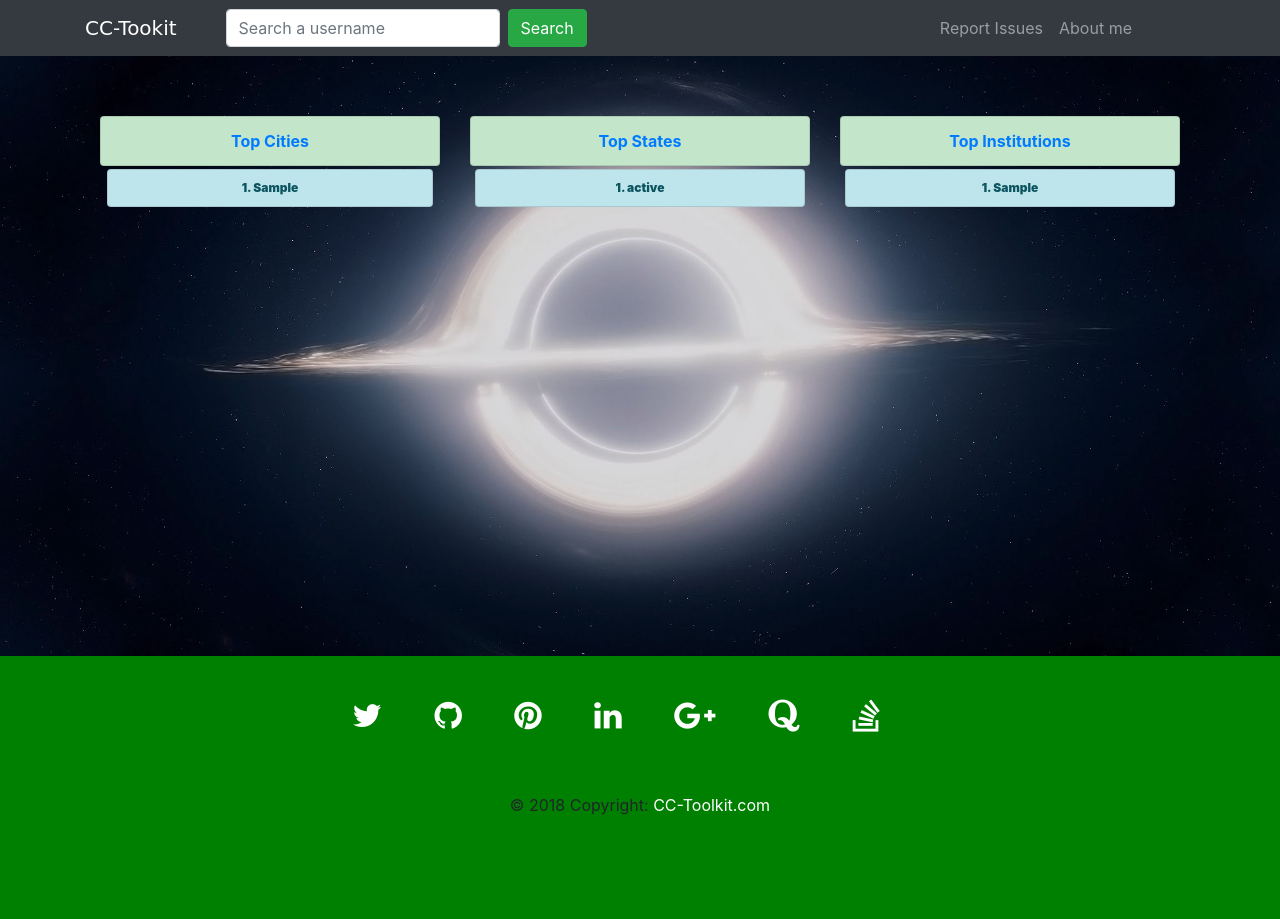
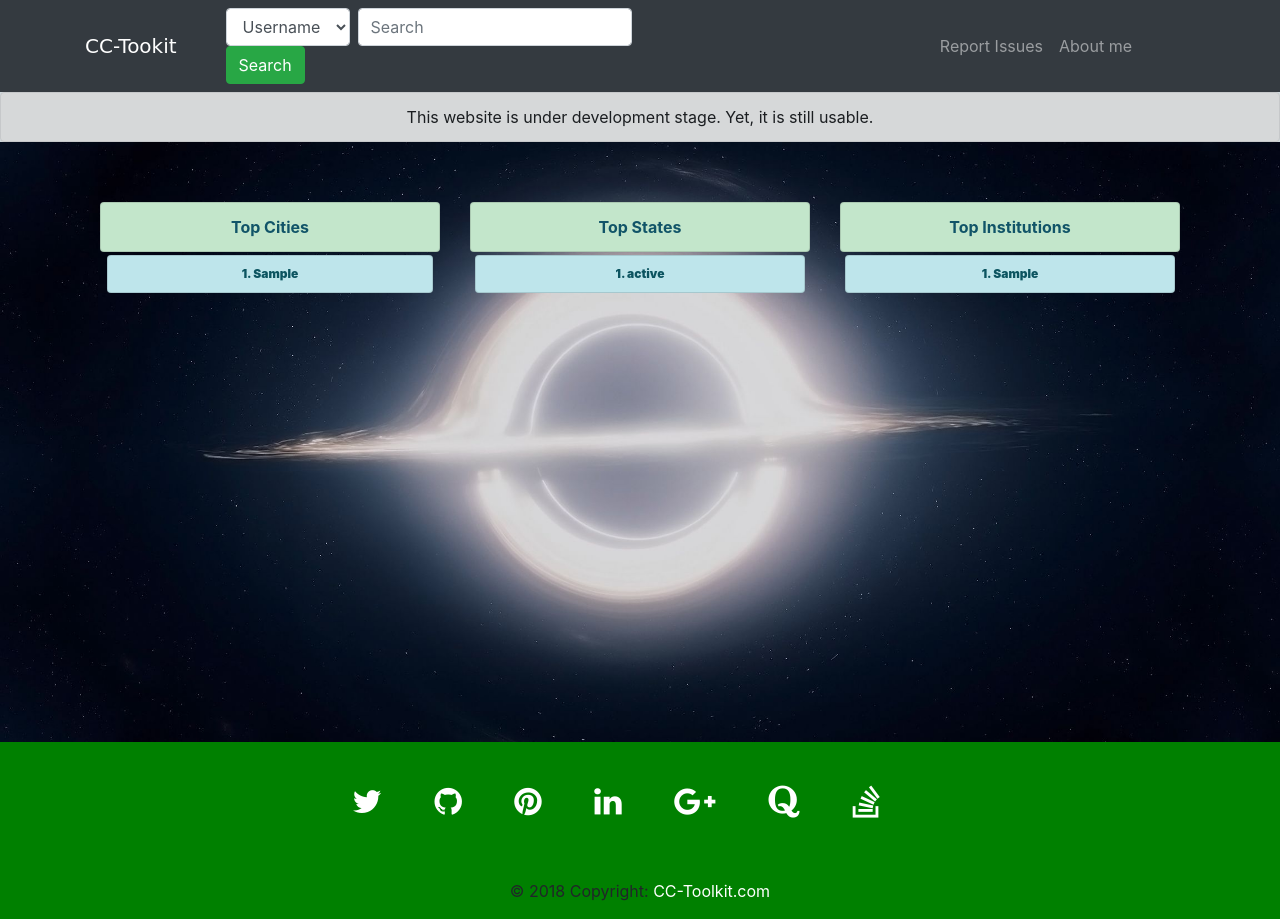
Before and after one commit to moh1tnegi/codechef-toolkit, a Django app: page / in a window 1280 px wide. Before the commit the page ends 815 px from the top, so only its background shows below. Run offline with Django 3.2, Linux system fonts and the light colour scheme; tables that the repository leaves empty hold one stand-in row (values such as "Sample post"); some libraries are stand-ins or nearby versions; some web fonts are replaced.

Commit message:
minor updates

```diff
--- a/_django/codechef/templates/codechef/base.html
+++ b/_django/codechef/templates/codechef/base.html
@@ -45,7 +45,13 @@
             <div class="collapse navbar-collapse" id="navToTop">
                 <div class="container">
                     <form class="form-inline" action="/search/">
-                        <input class="form-control mr-sm-2" type="text" name="srch" placeholder="Search a username">
+                        <select class="form-control mr-sm-2" name="query">
+                            <option>Username</option>
+                            <option>City</option>
+                            <option>State</option>
+                            <option>Institution</option>
+                        </select>
+                        <input class="form-control mr-sm-2" type="text" name="srch" placeholder="Search">
                         <button class="btn btn-success" type="submit">Search</button>
                     </form>
                 </div>
@@ -62,6 +68,9 @@
             </div>
         </div>
     </nav>
+    <div class="alert alert-dark text-center" style="margin-bottom: 0">
+      This website is under development stage. Yet, it is still usable.
+    </div>
     <div class="parallax">
         <div class="container">
             {% block body %}
--- a/_django/codechef/templates/codechef/details.html
+++ b/_django/codechef/templates/codechef/details.html
@@ -24,7 +24,7 @@
     <div class="container" style="margin-top:60px;">
         <ul class="list-group text-center">
             <li class="list-group-item list-group-item-success">
-                <strong>Top {{requested_for}}</strong>
+                <strong>All {{requested_for}}</strong>
             </li>
         </ul>
         <ul class="list-group text-center">
--- a/_django/codechef/templates/codechef/index.html
+++ b/_django/codechef/templates/codechef/index.html
@@ -3,6 +3,10 @@
 {% block style %}
     {% load static %}
     <style type="text/css" rel="stylesheet">
+        a {
+            color: #115468;
+            overflow: hidden;
+        }
 	</style>
 {% endblock %}
 
@@ -17,7 +21,7 @@
             <li class="list-group">
                 <span class="badge badge-pill">
                     {% for cty in cities %}
-                    <a style="overflow:hidden;" href="#" class="list-group-item list-group-item-action list-group-item-info">
+                        <a href="" class="list-group-item list-group-item-action list-group-item-info">
                             <strong>{{ cty }}</strong>
                         </a>
                     {% endfor %}
@@ -35,7 +39,7 @@
             <li class="list-group">
                 <span class="badge badge-default">
                     {% for insti in instit %}
-                    <a style="overflow:hidden;" href="#" class="list-group-item list-group-item-action list-group-item-info">
+                        <a href="#" class="list-group-item list-group-item-action list-group-item-info">
                             <strong>{{ insti }}</strong>
                         </a>
                     {% endfor %}
@@ -47,12 +51,13 @@
         <ul class="list-group text-center">
             <li class="list-group-item list-group-item-success">
                 <a href="{% url 'codechef:all_states' %}"><strong>Top States</strong></a>
+            </li>
         </ul>
         <ul class="list-group text-center">
             <li class="list-group">
                 <span class="badge badge-default">
                     {% for stat in states %}
-                    <a style="overflow:hidden;" href="#" class="list-group-item list-group-item-action list-group-item-info">
+                        <a href="#" class="list-group-item list-group-item-action list-group-item-info">
                             <strong>{{ stat }}</strong>
                         </a>
                     {% endfor %}
```
Also changed, not shown: _django/codechef/templates/codechef/search.html (+10 -5 lines). Lines whose indentation alone changed are shown as unchanged.
